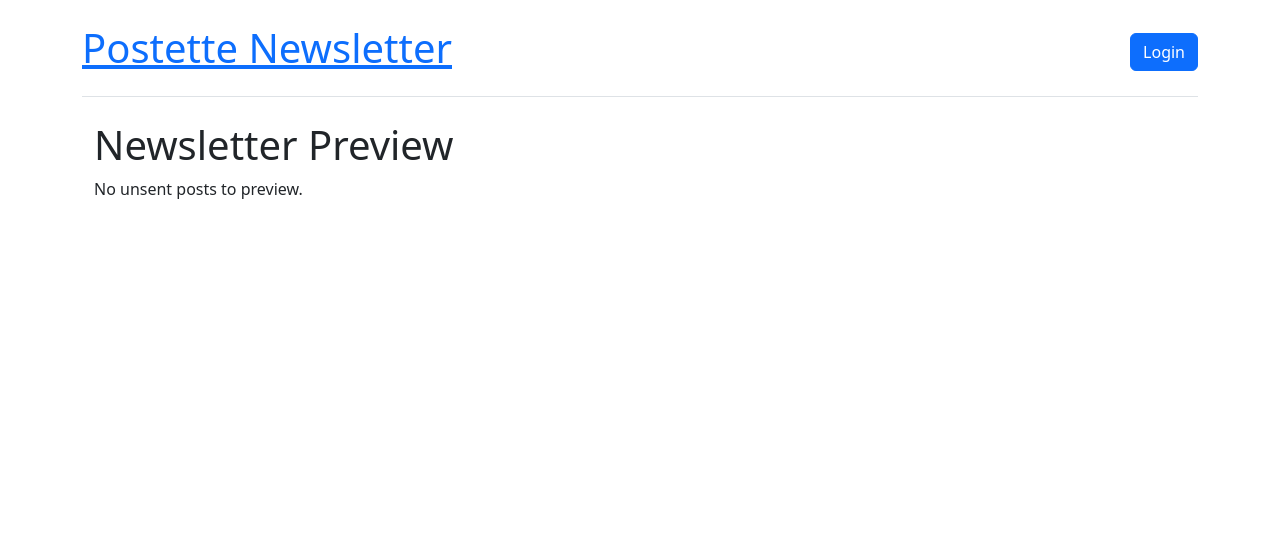
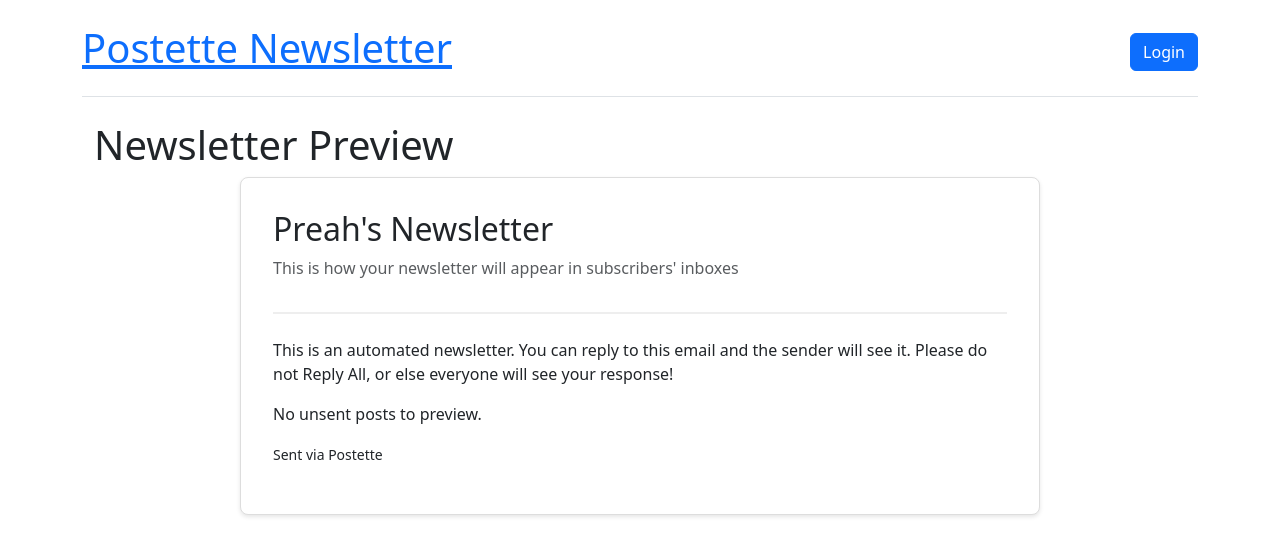
Before and after one commit to preahs/Postette, a Python web app: template app/templates/newsletter_preview.html in a window 1280 px wide. Shown: the top 556 px of the page. Run offline with Jinja, Linux system fonts and the light colour scheme; the template is opened without the code that fills it, so the values that code supplies are empty.

Commit message:
Change newsletter preview page
Made preview more accurate and useful for previewing email.

```diff
--- a/app/templates/index.html
+++ b/app/templates/index.html
@@ -37,15 +37,15 @@
         <p>{{ post.content|safe }}</p>
         {% if post.image_filenames %}
           <div class="post-images {% if post.image_filenames.count(',') == 0 %}single{% endif %}">
-            {% for filename in post.image_filenames.split(',') if filename %}
+          {% for filename in post.image_filenames.split(',') if filename %}
               <div class="post-image-container">
                 <img src="{{ url_for('static', filename='uploads/' ~ filename.strip()) }}"
                      class="post-image"
                      alt="Post image"
                      loading="lazy">
               </div>
-            {% endfor %}
-          </div>
+          {% endfor %}
+        </div>
         {% endif %}
 
         <!-- Delete Button -->
--- a/app/templates/newsletter_preview.html
+++ b/app/templates/newsletter_preview.html
@@ -3,26 +3,81 @@
 {% block content %}
 <div class="container mt-4">
   <h1>Newsletter Preview</h1>
+  <div class="email-preview">
+    <div class="email-header mb-4">
+      <h2>Preah's Newsletter</h2>
+      <p class="text-muted">This is how your newsletter will appear in subscribers' inboxes</p>
+    </div>
+
+    <div class="email-content">
+      <p>This is an automated newsletter. You can reply to this email and the sender will see it. Please do not Reply All, or else everyone will see your response!</p>
+
       {% for post in posts %}
-    <div class="card mb-3">
-      <div class="card-body">
+        <div class="email-post mb-4">
           <h2>{{ post.title }}</h2>
-        <p class="text-muted">
-          <small>Posted on {{ format_datetime(post.timestamp) }}</small>
-        </p>
-        <p>{{ post.content|safe }}</p>
+          <p style="color: #666; font-size: 0.9em;">Posted on {{ format_datetime(post.timestamp) }}</p>
+          <div class="post-content">
+            {{ post.content|safe }}
+          </div>
+          {% if post.image_filenames %}
             {% for filename in post.image_filenames.split(',') if filename %}
-          <img src="{{ url_for('static', filename='uploads/' ~ filename.strip()) }}" class="img-fluid mb-2">
+              <img src="{{ url_for('static', filename='uploads/' ~ filename.strip()) }}"
+                   style="max-width: 100%; margin: 1rem 0;"
+                   alt="Post image">
             {% endfor %}
-      </div>
+          {% endif %}
         </div>
       {% else %}
         <p>No unsent posts to preview.</p>
       {% endfor %}
+
+      <p><small>Sent via Postette</small></p>
+    </div>
+
     {% if posts %}
+      <div class="mt-4">
         <form method="POST" action="{{ url_for('main.send_newsletter') }}">
           <button type="submit" class="btn btn-primary">Send Newsletter</button>
         </form>
+      </div>
     {% endif %}
   </div>
+</div>
+
+<style>
+.email-preview {
+  max-width: 800px;
+  margin: 0 auto;
+  padding: 2rem;
+  background: white;
+  border: 1px solid #ddd;
+  border-radius: 8px;
+  box-shadow: 0 2px 4px rgba(0,0,0,0.1);
+}
+
+.email-header {
+  border-bottom: 2px solid #eee;
+  padding-bottom: 1rem;
+}
+
+.email-post {
+  border-bottom: 1px solid #eee;
+  padding-bottom: 1rem;
+}
+
+.email-post:last-child {
+  border-bottom: none;
+}
+
+.post-content {
+  line-height: 1.6;
+  margin: 1rem 0;
+}
+
+.post-content img {
+  max-width: 100%;
+  height: auto;
+  margin: 1rem 0;
+}
+</style>
 {% endblock %}
```
Also changed, not shown: instance/newsletter.db. Lines whose indentation alone changed are shown as unchanged.
